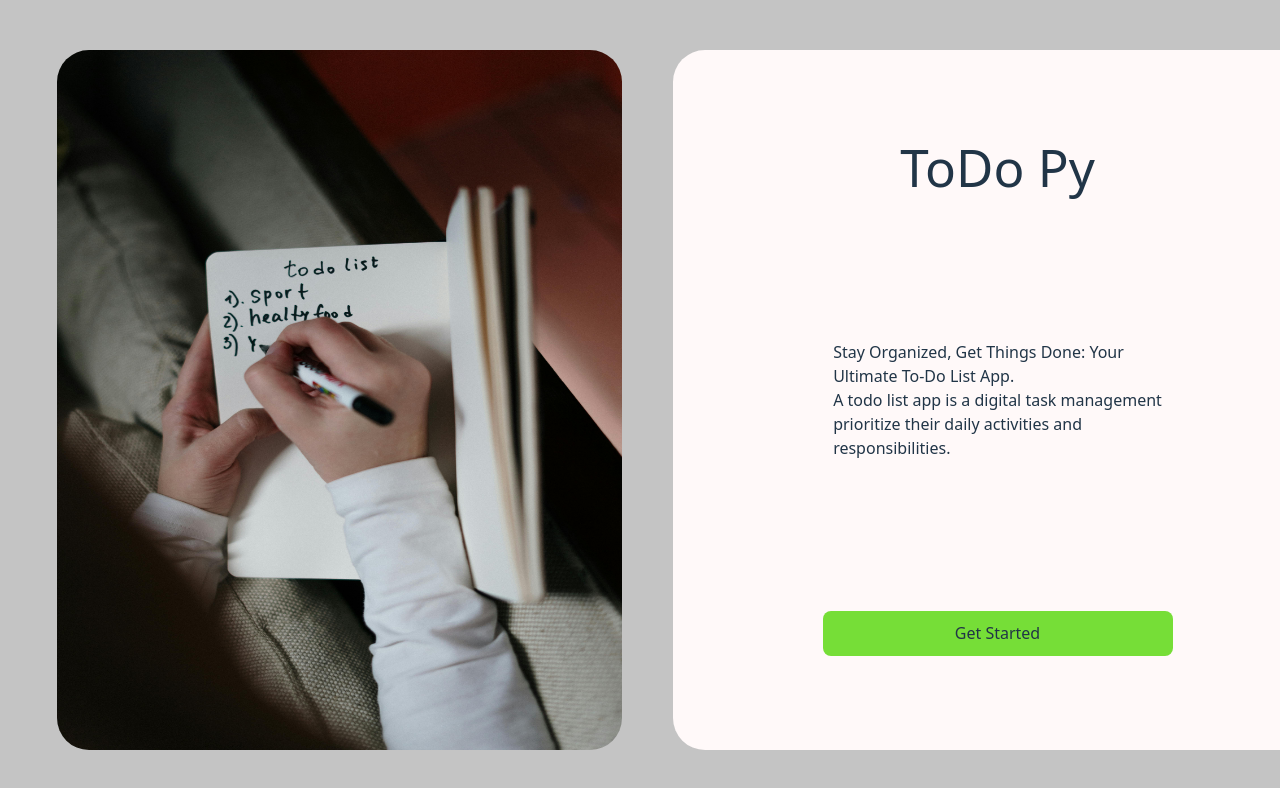
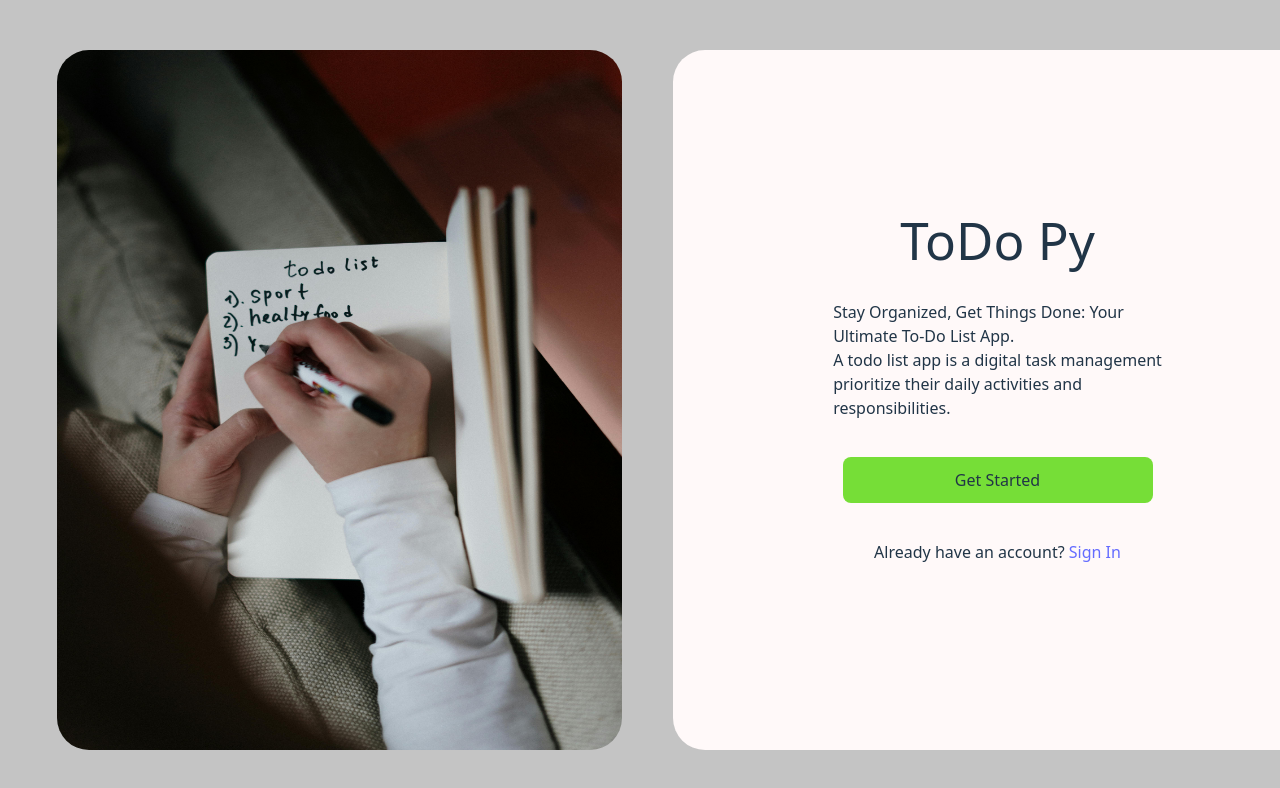
Before and after one commit to Kaluna7/ToDo-List, a React (Vite) app: page / in a window 1280 px wide. Shown: the top 788 px of the page. Built offline with nearby package versions, Linux system fonts and the light colour scheme.

Commit message:
UI LandingPage.Jsx component Finished.

```diff
--- a/src/Components/LandingPage.jsx
+++ b/src/Components/LandingPage.jsx
@@ -5,7 +5,8 @@ export default function LandingPage() {
     <div className="bg-[#C4C4C4] min-h-screen min-w-screen flex items-center justify-center">
       <div className="grid grid-cols-2 gap-[150px] justify-items-center items-center">
         <img src={book} className="w-[650px] h-[700px] rounded-4xl ml-[20%]" />
-        <section className="grid grid-rows-3 items-center justify-items-center bg-[#FFF9F9] w-[650px] h-[700px] rounded-4xl ">
+        <section className="bg-[#FFF9F9] w-[650px] h-[700px] rounded-4xl ">
+          <div className='grid grid-rows-[repeat(3,120px)] items-center justify-items-center  mt-[20%]'>
           <h1>ToDo Py</h1>
           <p>
             Stay Organized, Get Things Done: Your
@@ -17,8 +18,9 @@ export default function LandingPage() {
             <br />
             responsibilities.
           </p>
-          <button style={{ backgroundColor: "#76DE37" }} className="px-4 py-2 rounded w-[350px]">Get Started</button>
-
+          <button style={{ backgroundColor: "#76DE37" }} className="px-4 py-2 rounded w-[310px]">Get Started</button>
+          <p>Already have an account? <a className='cursor-pointer'>Sign In</a></p>
+          </div>
         </section>
       </div>
     </div>
```
